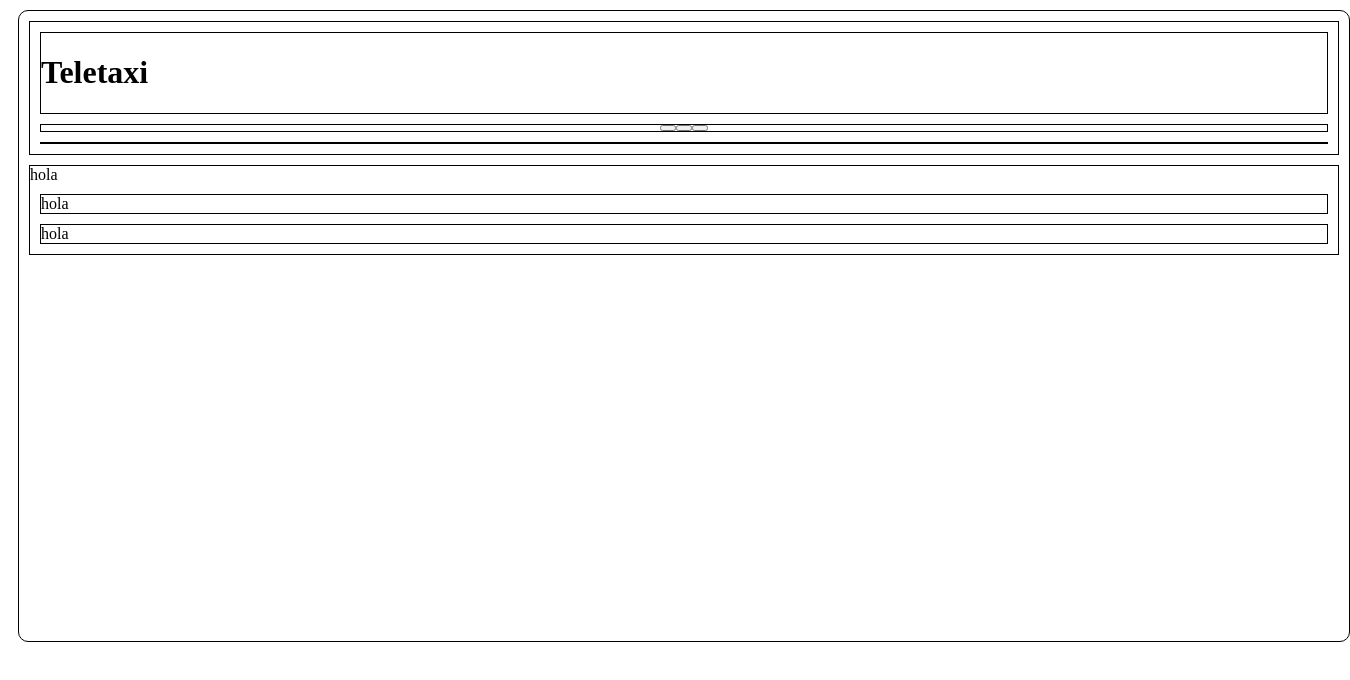
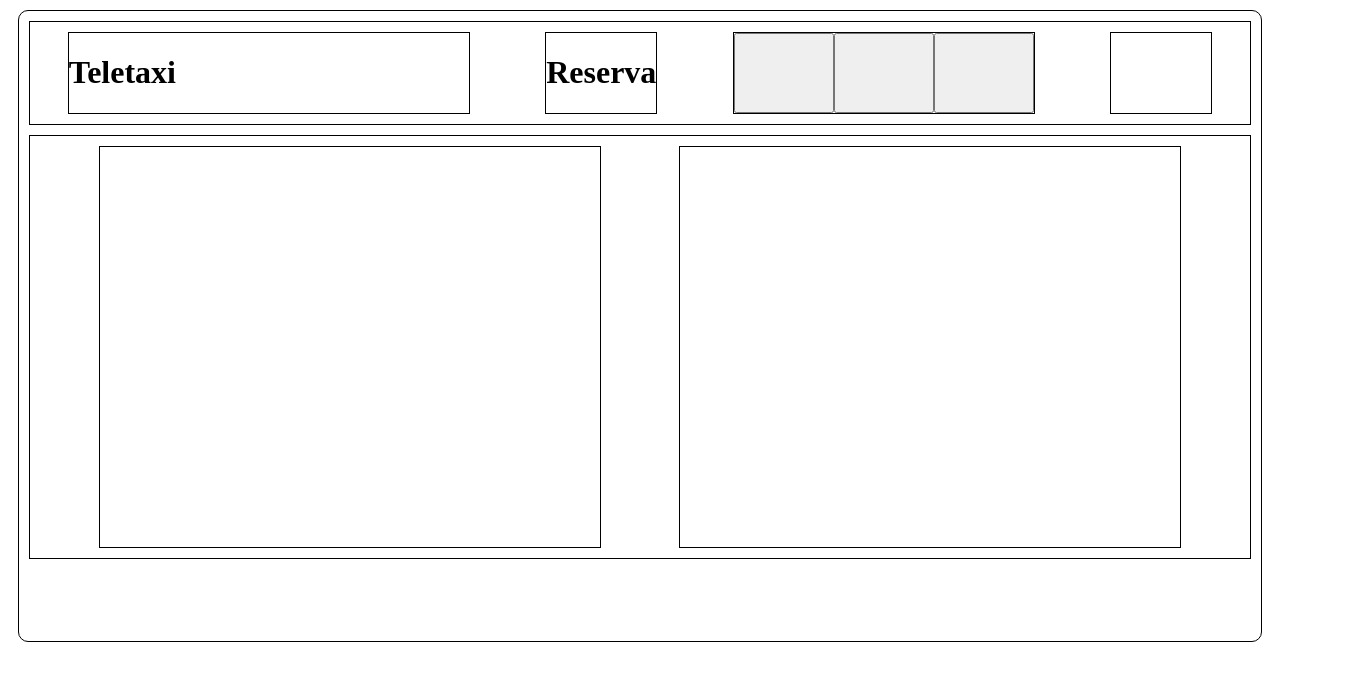
Before and after one commit to JohanSena123/Aplicacion-Taxi, a plain HTML site: page index.html in a window 1280 px wide. Shown: the whole page, 1350 px wide, since content can reach past the window. Drawn offline with Linux system fonts and the light colour scheme.

Commit message:
Interfaz Base
Se creo la base o plantilla de la interfaz base

```diff
--- a/Estilos.css
+++ b/Estilos.css
@@ -2,17 +2,20 @@ div{
     border: 1px solid black;
     margin: 10px;
 }
-#Div_Principal{
-    width: 1330px;
+button{
+    width: 100px;
+}
+#DivPrincipal{
     height: 630px;
     border-radius: 10px;
 }
 #DivE0{
-    display:
+    display:flex;
+    justify-content: space-around;
 }
 #DivE1{
-    display:flex;
-    justify-content:flex-start;
+
+    width: 400px;
 }
 #DivE2{
     display:flex;
@@ -21,4 +24,14 @@ div{
 #DivE3{
     display: flex;
     justify-content: flex-end;
+    width: 100px;
 }
+#DivC{
+    display: flex;
+    flex-direction: row;
+    justify-content: space-evenly;
+}
+.DivC1{
+    width: 500px;
+    height: 400px;
+}
--- a/index.html
+++ b/index.html
@@ -4,21 +4,24 @@
         <link rel="stylesheet" href="Estilos.css" type="text/css" media="screen">
     </head>
     <body>
-        <div id="Div_Principal">
+        <div id="DivPrincipal">
             <div id="DivE0">
                 <div id="DivE1">
                     <h1>Teletaxi</h1>
+                </div>
+                <div>
+                    <H1>Reserva</H1>
                 </div>
                 <div id="DivE2">
                     <button></button>
                     <button></button>
                     <button></button>
-                </div DivE3>
-                <div></div>
+                </div >
+                <div id="DivE3"></div>
             </div>
-            <div>hola
-                <div>hola</div>
-                <div>hola</div>
+            <div id="DivC">
+                <div class="Divc1"></div>
+                <div class="DivC1"></div>
             </div>
         </div>
     </body>
```
